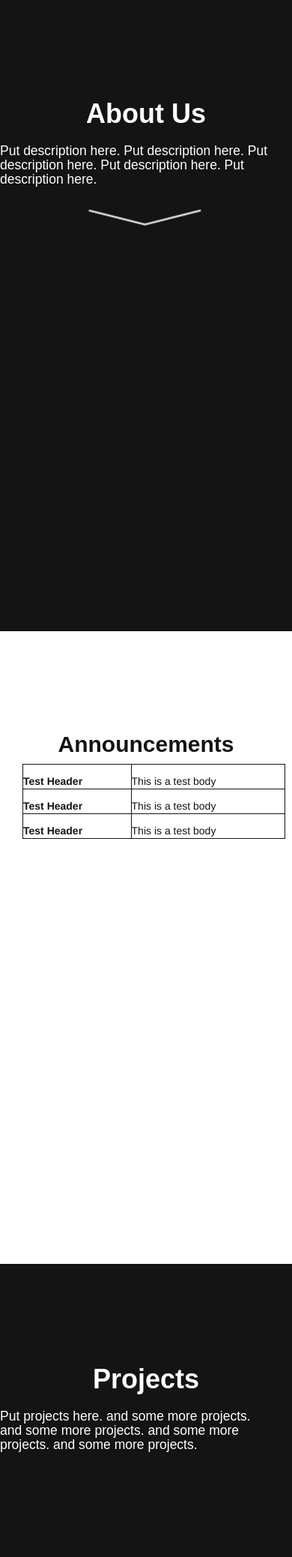
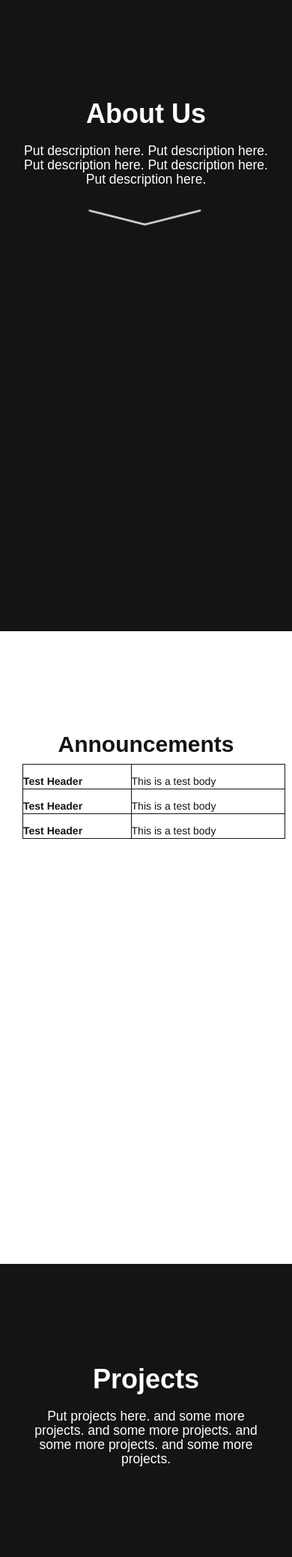
Before and after one commit to akaseahawk/hopkinshackerclub.com, a Flask app: page / in a window 390 px wide. Shown: the part 486-2563 px from the top of the page at 75% size. Run offline with Flask 2, Linux system fonts and the light colour scheme; some libraries are stand-ins or nearby versions.

Commit message:
Centered text on mobile.

```diff
--- a/static/css/style.css
+++ b/static/css/style.css
@@ -184,11 +184,10 @@
   }
 
   .title-about-white{
-    text-align: left;
+    text-align: center;;
     color: white;
     font-size: 17.5px;
     font-family: Futura, “Trebuchet MS”, Arial, sans-serif;
-    margin-left: auto;
   }
 
   .title-black{
@@ -200,11 +199,10 @@
   }
 
   .title-about-black{
-    text-align: left;
+    text-align: center;;
     color: #141414;
     font-size: 17.5px;
     font-family: Futura, “Trebuchet MS”, Arial, sans-serif;
-    margin-left: auto;
   }
 
   .tightText{
```
